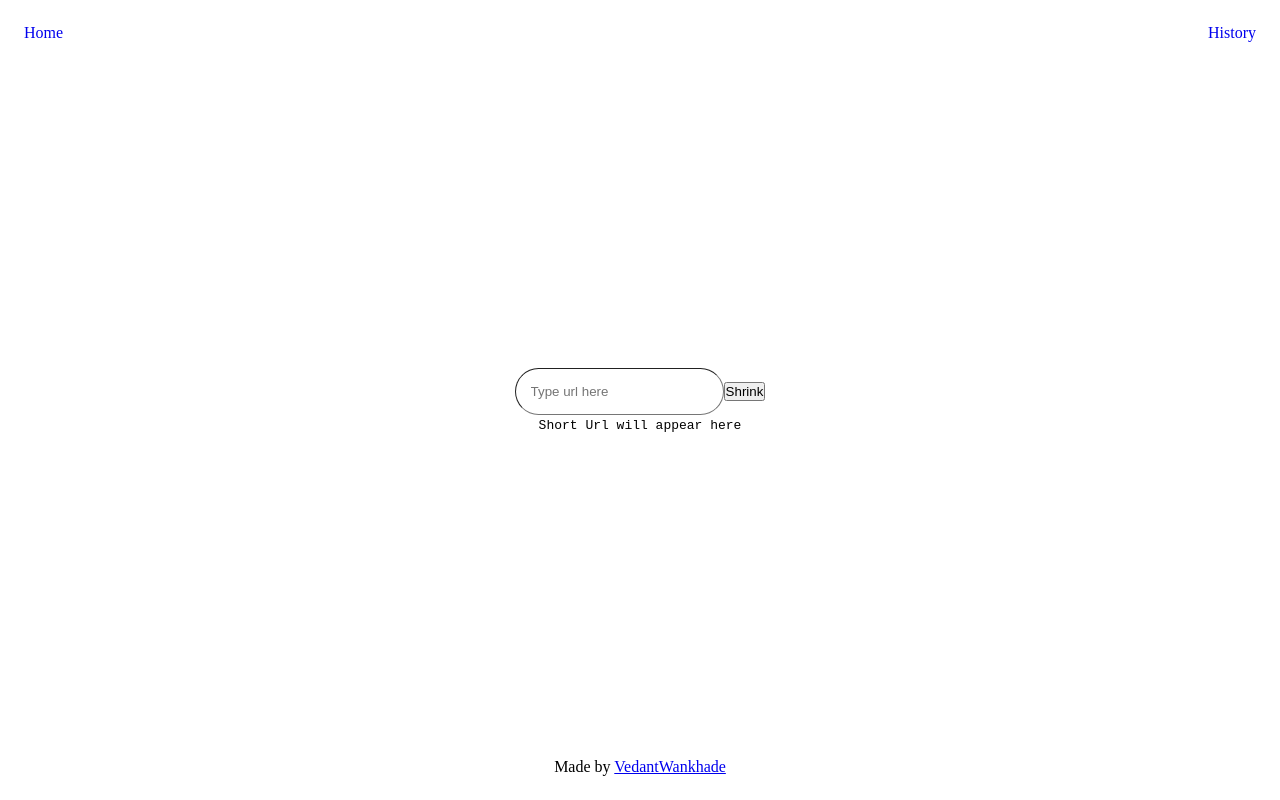
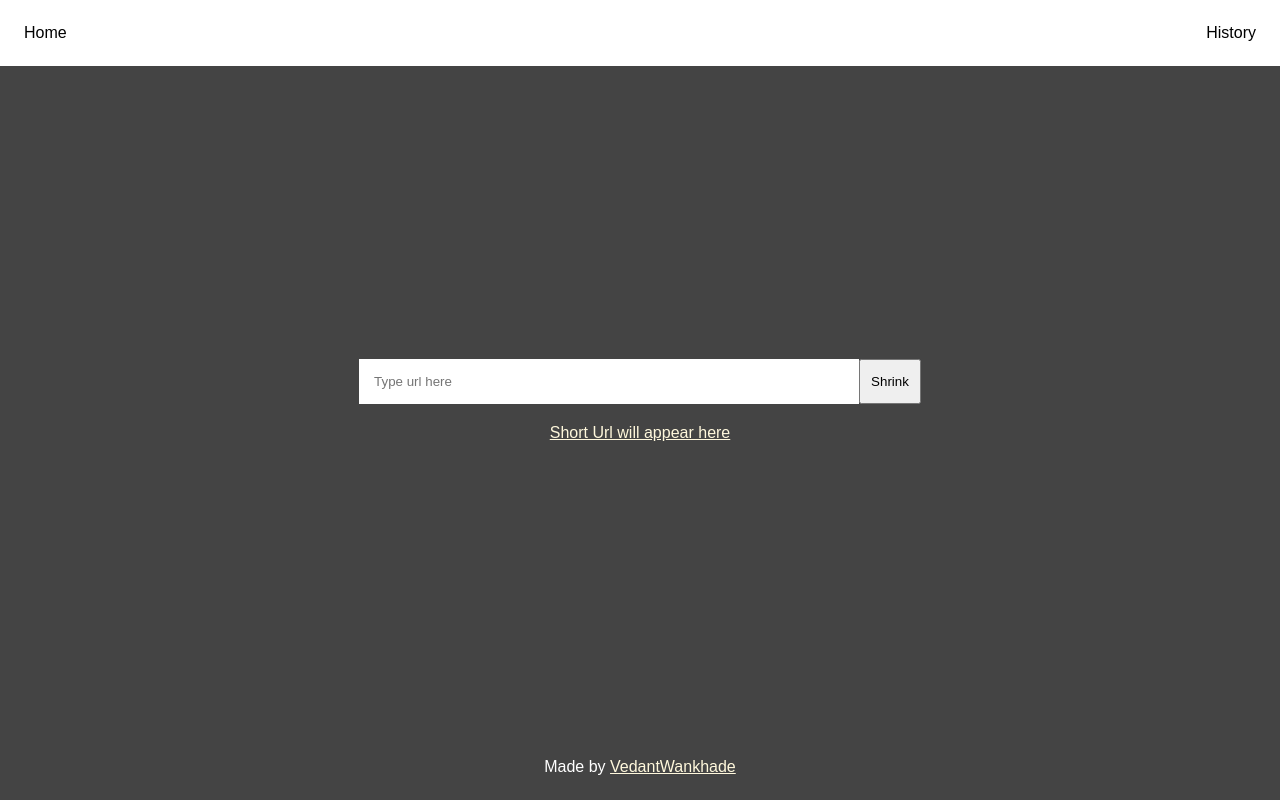
Before and after one commit to VedantWankhade/url-shortener-ui, a React app: page / in a window 1280 px wide. Built offline with nearby package versions, Linux system fonts and the light colour scheme.

Commit message:
Major style changes

```diff
--- a/public/index.css
+++ b/public/index.css
@@ -2,10 +2,11 @@
     box-sizing: border-box;
     margin: 0;
     padding: 0;
+    font-family: Arial, Helvetica, sans-serif;
 }
 
 .page {
-    /* background-color:beige; */
+    background-color: rgb(68, 68, 68);
     height: 100vh;
     display: flex;
     flex-flow: column;
@@ -13,7 +14,7 @@
 }
 
 .nav-bar {
-    /* background-color: aqua; */
+    background-color: white;
     display: flex;
     flex-flow: row;
     /* padding: 24px; */
@@ -40,21 +41,62 @@
     */
     padding: 24px;
     text-align: center;
+    color: white;
+}
+
+a {
+    color: cornsilk;
 }
 
 .nav-item {
     text-decoration: none;
     padding: 24px;
+    color: black;
 }
 
 #longUrlInput {
     padding: 15px;
-    border-radius: 30px;
+    width: 500px;
+    /* border-radius: 30px; */
     border-width: 0;
-    border-width: 1px;
 }
 
 #longUrlInput:hover {
-    border-width: 3px;
-    border-color: black;
+    /* border-width: 3px; */
+
 }
+
+#shrink-btn {
+    padding: 10px;
+}
+
+#url-form {
+    display: flex;
+}
+
+.output-container {
+    margin-top: 20px;
+    color: white;
+}
+
+.urlTableContainer {
+    display: inline-block;
+    color: white;
+    /* text-align: center; */
+    margin-left: auto;
+    margin-right: auto;
+}
+
+.table-top-level-container {
+    display: flex;
+    align-items: center;
+}
+
+table {
+    border: 2px;
+}
+
+th, td {
+    padding: 15px;
+    text-align: left;
+  }
--- a/src/Histoy.jsx
+++ b/src/Histoy.jsx
@@ -26,7 +26,7 @@ export default class History extends React.Component {
     render() {
 
         return (
-            <div>
+            <div className='table-top-level-container'>
                 <URLTable urlList={this.state.urlList}/>
             </div>
         )
--- a/src/Shortener.jsx
+++ b/src/Shortener.jsx
@@ -36,15 +36,15 @@ export default class Shortener extends React.Component {
         return (
             <div className='shortener-container'>
                 <div className='form-container'>
-                    <form name='url-form' onSubmit={this.handleSubmit}>
+                    <form id='url-form' name='url-form' onSubmit={this.handleSubmit}>
                         <label htmlFor="longUrlInput">
                             <input name="longUrlInput" id="longUrlInput" placeholder="Type url here" type="text" />
                         </label>
-                        <button type='submit'>Shrink</button>
+                        <button id='shrink-btn' type='submit'>Shrink</button>
                     </form>
                 </div>
                 <div className='output-container'>
-                    <code className='output'><a>{this.state.shortUrl}</a></code>
+                    <code className='output'><a href={`http://localhost:3000/go/${this.state.shortUrl}`}>{this.state.shortUrl}</a></code>
                 </div>
             </div>
         )
--- a/src/URLTable.jsx
+++ b/src/URLTable.jsx
@@ -16,6 +16,7 @@ export default function URLTable({urlList}) {
     // console.log(urlList);
     const urlRows = Array.from(urlList, url => <URLRow key={url.id} url={url} />);
     return (
+        <div className='urlTableContainer'>
             <table>
                 <thead>
                     <tr>
@@ -26,5 +27,6 @@ export default function URLTable({urlList}) {
                     {urlRows}
                 </thead>
             </table>
+        </div>
     )
 }
```
Lines whose indentation alone changed are shown as unchanged.
